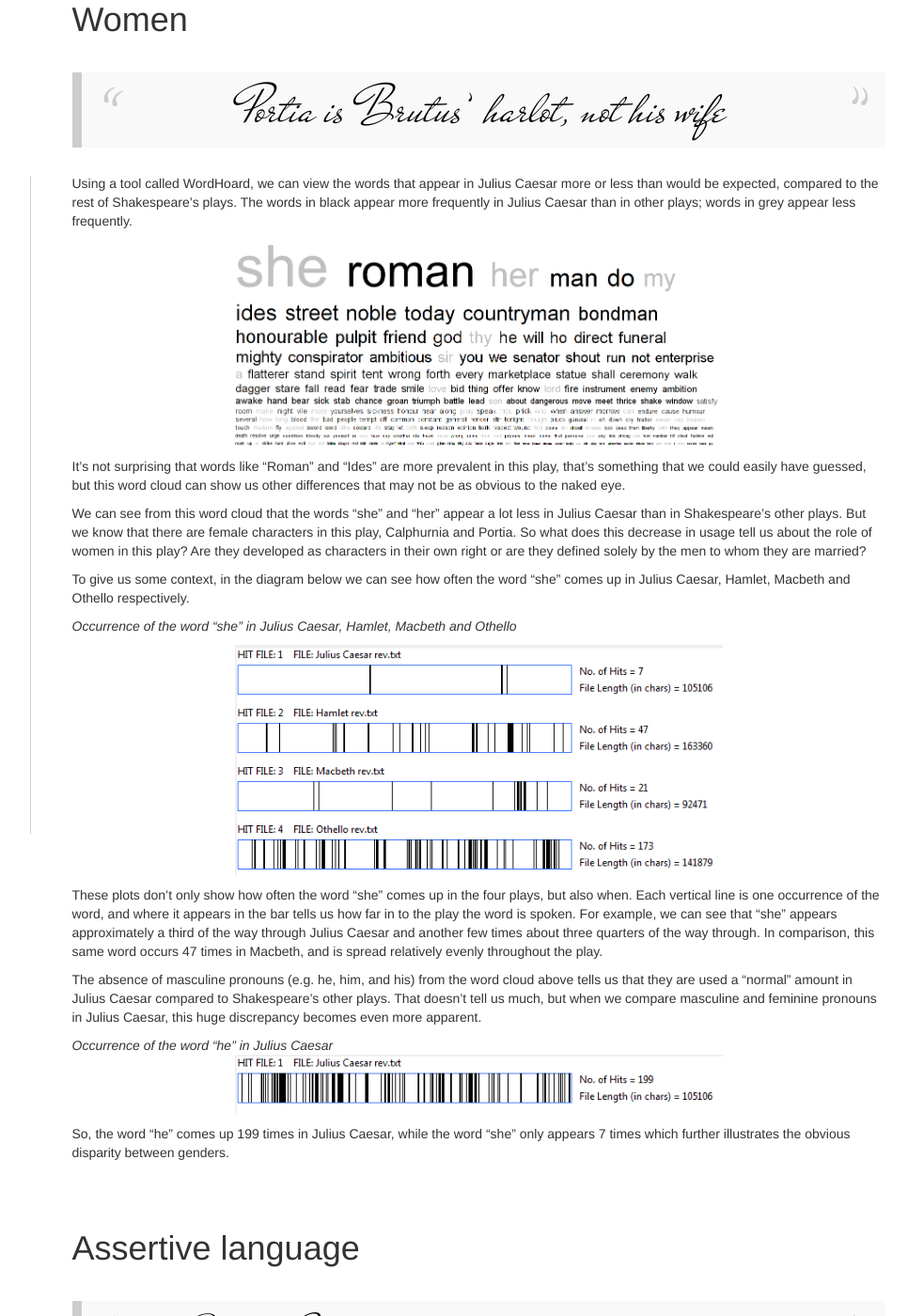
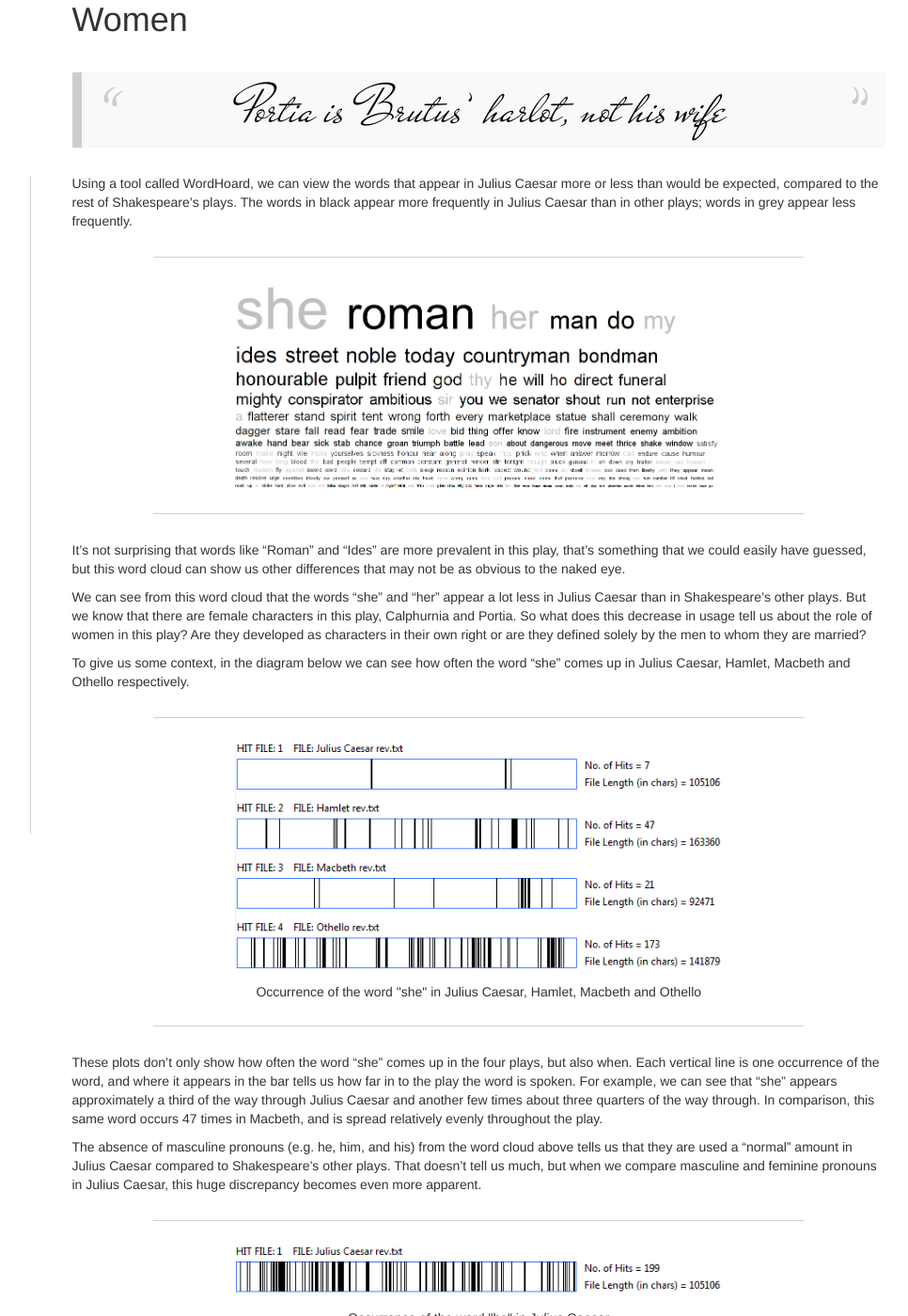
Before and after one commit to iahmed0/SU-LOSP.github.io, a Jekyll site: the page built from _analyses/julius_caesar/index.md, in a window 1280 px wide and 1400 px high, scrolled down 371 px. Shown: the whole window at 94% size, without its empty margins (280-1246 px from the left). Built offline with Jekyll 4.4.1, drawn with Linux system fonts in a browser that asks for light colours; some of the changed text lies outside the part shown.

Commit message:
Style analysis images

```diff
--- a/_analyses/julius_caesar/index.md
+++ b/_analyses/julius_caesar/index.md
@@ -15,7 +15,10 @@ Caesar more or less than would be expected, compared to the rest of
 Shakespeare's plays.  The words in black appear more frequently in Julius Caesar
 than in other plays; words in grey appear less frequently.
 
-![Wordcloud](word_cloud.png "Word cloud created on WordHoard")
+<figure>
+ <img alt="Wordcloud" title="Word cloud created on WordHoard"
+ src="word_cloud.png" />
+</figure>
 
 It's not surprising that words like "Roman" and "Ides" are more prevalent in
 this play, that's something that we could easily have guessed, but this word
@@ -31,9 +34,13 @@ to whom they are married?
 To give us some context, in the diagram below we can see how often the word
 "she" comes up in Julius Caesar, Hamlet, Macbeth and Othello respectively.
 
-_Occurrence of the word "she" in Julius Caesar, Hamlet, Macbeth and Othello_
-
-![She occurrences](she.png "Concordance Plots made with AntConc")
+<figure>
+    <img alt="She occurrences" title="Concordance Plots made with AntConc"
+    src="she.png" />
+    <figcaption>
+    Occurrence of the word "she" in Julius Caesar, Hamlet, Macbeth and Othello
+    </figcaption>
+</figure>
 
 These plots don't only show how often the word "she" comes up in the four plays,
 but also when.  Each vertical line is one occurrence of the word, and where it
@@ -49,8 +56,13 @@ Shakespeare's other plays.  That doesn't tell us much, but when we compare
 masculine and feminine pronouns in Julius Caesar, this huge discrepancy becomes
 even more apparent.
 
-_Occurrence of the word "he" in Julius Caesar_
-![He occurrences](he.png "Concordance Plots made with AntConc")
+<figure>
+    <img alt="He occurrences" title="Concordance Plots made with AntConc"
+    src="he.png" />
+    <figcaption>
+    Occurrence of the word "he" in Julius Caesar
+    </figcaption>
+</figure>
 
 So, the word "he" comes up 199 times in Julius Caesar, while the word "she" only
 appears 7 times which further illustrates the obvious disparity between genders.
@@ -126,8 +138,12 @@ Using AntConc again, we can separate the times when Caesar's name is used in
 dialogue and when it is used in stage directions. This can show us (roughly) how
 often Caesar talks, and how often he is talked about.
 
-![Julius Caesar - in dialogue](juliuscaesar_dialogue.png "Concordance Plots made with AntConc")
-![Julius Caesar - in stage directions](juliuscaesar_directions.png "Concordance Plots made with AntConc")
+<figure>
+    <img alt="Julius Caesar - in dialogue" title="Concordance Plots made with
+    AntConc" src="juliuscaesar_dialogue.png" />
+    <img alt="Julius Caesar - in stage directions" title="Concordance Plots made
+    with AntConc" src="juliuscaesar_directions.png" />
+</figure>
 
 These plots show us that Caesar is mentioned in dialogue 219 times, and yet he
 only speaks and/or is mentioned in stage directions 51 times.
--- a/assets/css/main.scss
+++ b/assets/css/main.scss
@@ -6,6 +6,7 @@
 
 $text-color: #000;
 $link-color: #777;
+$boxed-color: #f9f9f9;
 
 
 @font-face {
@@ -187,7 +188,7 @@ article {
             font-size: 2em;
             position: relative;
             color: $text-color;
-            background: #f9f9f9;
+            background: $boxed-color;
             border-left: 10px solid #ccc;
             margin: 1em 0 1em 0;
             padding: 0;
@@ -230,9 +231,21 @@ article {
             margin-top: 1em;
         }
 
-        & img {
-            width: 100%;
-            padding: 0 20% 0 20%;
+        & figure {
+            width: 80%;
+            margin: 2em 10% 2em 10%;
+            padding: 3% 10% 3% 10%;
+            border-top: 1px solid lighten($link-color, 35%);
+            border-bottom: 1px solid lighten($link-color, 35%);
+
+            & img {
+                width: 100%;
+            }
+
+            & figcaption {
+                margin: 1em 0 0 0;
+                text-align: center;
+            }
         }
     }
 }
```
Also changed, not shown: _analyses/julius_caesar/he.png, _analyses/julius_caesar/juliuscaesar_dialogue.png, _analyses/julius_caesar/juliuscaesar_directions.png, _analyses/julius_caesar/she.png.
